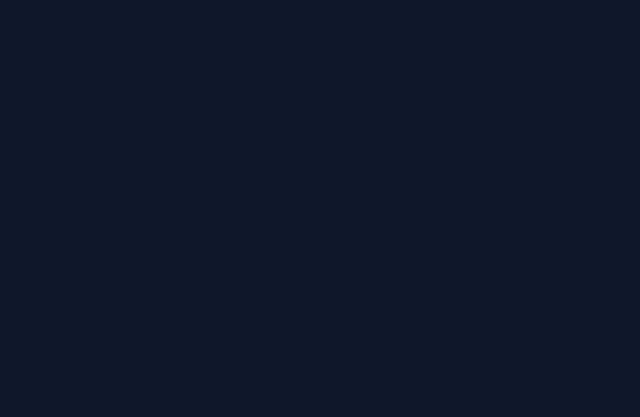
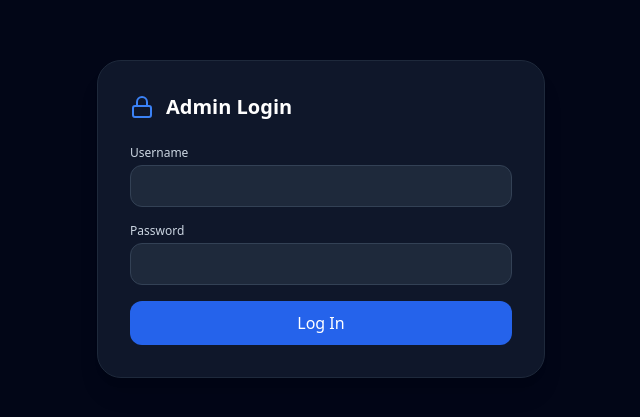
Before and after one commit to Vindicated1/rccg-divine-favour, a Next.js app: page /admin in a window 1280 px wide. Shown: the part 181-598 px from the top of the page, without its empty margins (319-959 px from the left). Built offline with nearby package versions, Linux system fonts and the light colour scheme.

Commit message:
Add homepage UI and Admin Dashboard

```diff
--- a/src/app/admin/page.js
+++ b/src/app/admin/page.js
@@ -1,3 +1,174 @@
+'use client';
+
+import { useState } from 'react';
+import { Lock, Plus, Upload, LogOut } from 'lucide-react';
+
 export default function AdminPage() {
-  return null;
+  const [isAuthenticated, setIsAuthenticated] = useState(false);
+  const [credentials, setCredentials] = useState({ username: '', password: '' });
+  const [loginError, setLoginError] = useState('');
+
+  // Sermon Upload Form State
+  const [sermonForm, setSermonForm] = useState({
+    title: '',
+    speaker: '',
+    date_preached: new Date().toISOString().split('T')[0],
+    audio_url: '',
+  });
+  const [uploadStatus, setUploadStatus] = useState('');
+
+  // Handle Admin Login
+  const handleLogin = async (e) => {
+    e.preventDefault();
+    setLoginError('');
+
+    const res = await fetch('/api/auth/login', {
+      method: 'POST',
+      headers: { 'Content-Type': 'application/json' },
+      body: JSON.stringify(credentials),
+    });
+
+    if (res.ok) {
+      setIsAuthenticated(true);
+    } else {
+      setLoginError('Invalid admin credentials.');
+    }
+  };
+
+  // Handle Sermon Creation
+  const handleAddSermon = async (e) => {
+    e.preventDefault();
+    setUploadStatus('Publishing sermon...');
+
+    const res = await fetch('/api/sermons', {
+      method: 'POST',
+      headers: { 'Content-Type': 'application/json' },
+      body: JSON.stringify(sermonForm),
+    });
+
+    if (res.ok) {
+      setUploadStatus('Sermon published successfully!');
+      setSermonForm({ title: '', speaker: '', date_preached: '', audio_url: '' });
+    } else {
+      setUploadStatus('Failed to publish sermon. Ensure audio URL is valid.');
+    }
+  };
+
+  if (!isAuthenticated) {
+    return (
+      <div className="min-h-screen bg-slate-950 flex items-center justify-center p-4">
+        <div className="max-w-md w-full bg-slate-900 border border-slate-800 rounded-3xl p-8 shadow-xl">
+          <div className="flex items-center space-x-3 mb-6">
+            <Lock className="w-6 h-6 text-blue-500" />
+            <h2 className="text-xl font-bold text-white">Admin Login</h2>
+          </div>
+
+          {loginError && <p className="text-rose-400 text-xs mb-4">{loginError}</p>}
+
+          <form onSubmit={handleLogin} className="space-y-4">
+            <div>
+              <label className="block text-xs font-medium text-slate-300 mb-1">Username</label>
+              <input
+                type="text"
+                required
+                className="w-full bg-slate-800 border border-slate-700 rounded-xl px-4 py-2 text-white"
+                value={credentials.username}
+                onChange={(e) => setCredentials({ ...credentials, username: e.target.value })}
+              />
+            </div>
+            <div>
+              <label className="block text-xs font-medium text-slate-300 mb-1">Password</label>
+              <input
+                type="password"
+                required
+                className="w-full bg-slate-800 border border-slate-700 rounded-xl px-4 py-2 text-white"
+                value={credentials.password}
+                onChange={(e) => setCredentials({ ...credentials, password: e.target.value })}
+              />
+            </div>
+            <button type="submit" className="w-full py-2.5 bg-blue-600 hover:bg-blue-500 text-white font-medium rounded-xl">
+              Log In
+            </button>
+          </form>
+        </div>
+      </div>
+    );
+  }
+
+  return (
+    <div className="min-h-screen bg-slate-950 text-slate-100 p-8">
+      <div className="max-w-4xl mx-auto space-y-8">
+        <div className="flex items-center justify-between border-b border-slate-800 pb-4">
+          <h2 className="text-2xl font-bold">Admin Dashboard</h2>
+          <button onClick={() => setIsAuthenticated(false)} className="flex items-center gap-2 text-xs text-slate-400 hover:text-white">
+            <LogOut className="w-4 h-4" /> Logout
+          </button>
+        </div>
+
+        {/* Upload Sermon Card */}
+        <div className="bg-slate-900 border border-slate-800 rounded-3xl p-6">
+          <h3 className="text-lg font-bold text-white mb-4 flex items-center gap-2">
+            <Plus className="w-5 h-5 text-blue-400" /> Upload New Audio Sermon
+          </h3>
+
+          {uploadStatus && <p className="text-sm text-blue-400 mb-4">{uploadStatus}</p>}
+
+          <form onSubmit={handleAddSermon} className="space-y-4">
+            <div className="grid grid-cols-1 md:grid-cols-2 gap-4">
+              <div>
+                <label className="block text-xs text-slate-400 mb-1">Sermon Title</label>
+                <input
+                  type="text"
+                  required
+                  placeholder="e.g. Walking in Grace"
+                  className="w-full bg-slate-800 border border-slate-700 rounded-xl px-4 py-2 text-white"
+                  value={sermonForm.title}
+                  onChange={(e) => setSermonForm({ ...sermonForm, title: e.target.value })}
+                />
+              </div>
+              <div>
+                <label className="block text-xs text-slate-400 mb-1">Preacher / Minister</label>
+                <input
+                  type="text"
+                  required
+                  placeholder="e.g. Pastor In-Charge"
+                  className="w-full bg-slate-800 border border-slate-700 rounded-xl px-4 py-2 text-white"
+                  value={sermonForm.speaker}
+                  onChange={(e) => setSermonForm({ ...sermonForm, speaker: e.target.value })}
+                />
+              </div>
+            </div>
+
+            <div className="grid grid-cols-1 md:grid-cols-2 gap-4">
+              <div>
+                <label className="block text-xs text-slate-400 mb-1">Date Preached</label>
+                <input
+                  type="date"
+                  required
+                  className="w-full bg-slate-800 border border-slate-700 rounded-xl px-4 py-2 text-white"
+                  value={sermonForm.date_preached}
+                  onChange={(e) => setSermonForm({ ...sermonForm, date_preached: e.target.value })}
+                />
+              </div>
+              <div>
+                <label className="block text-xs text-slate-400 mb-1">Audio Direct URL (MP3 Link)</label>
+                <input
+                  type="url"
+                  required
+                  placeholder="https://..."
+                  className="w-full bg-slate-800 border border-slate-700 rounded-xl px-4 py-2 text-white"
+                  value={sermonForm.audio_url}
+                  onChange={(e) => setSermonForm({ ...sermonForm, audio_url: e.target.value })}
+                />
+              </div>
+            </div>
+
+            <button type="submit" className="px-6 py-2.5 bg-blue-600 hover:bg-blue-500 text-white font-medium rounded-xl flex items-center gap-2">
+              <Upload className="w-4 h-4" /> Publish Sermon
+            </button>
+          </form>
+        </div>
+      </div>
+    </div>
+  );
 }
```
